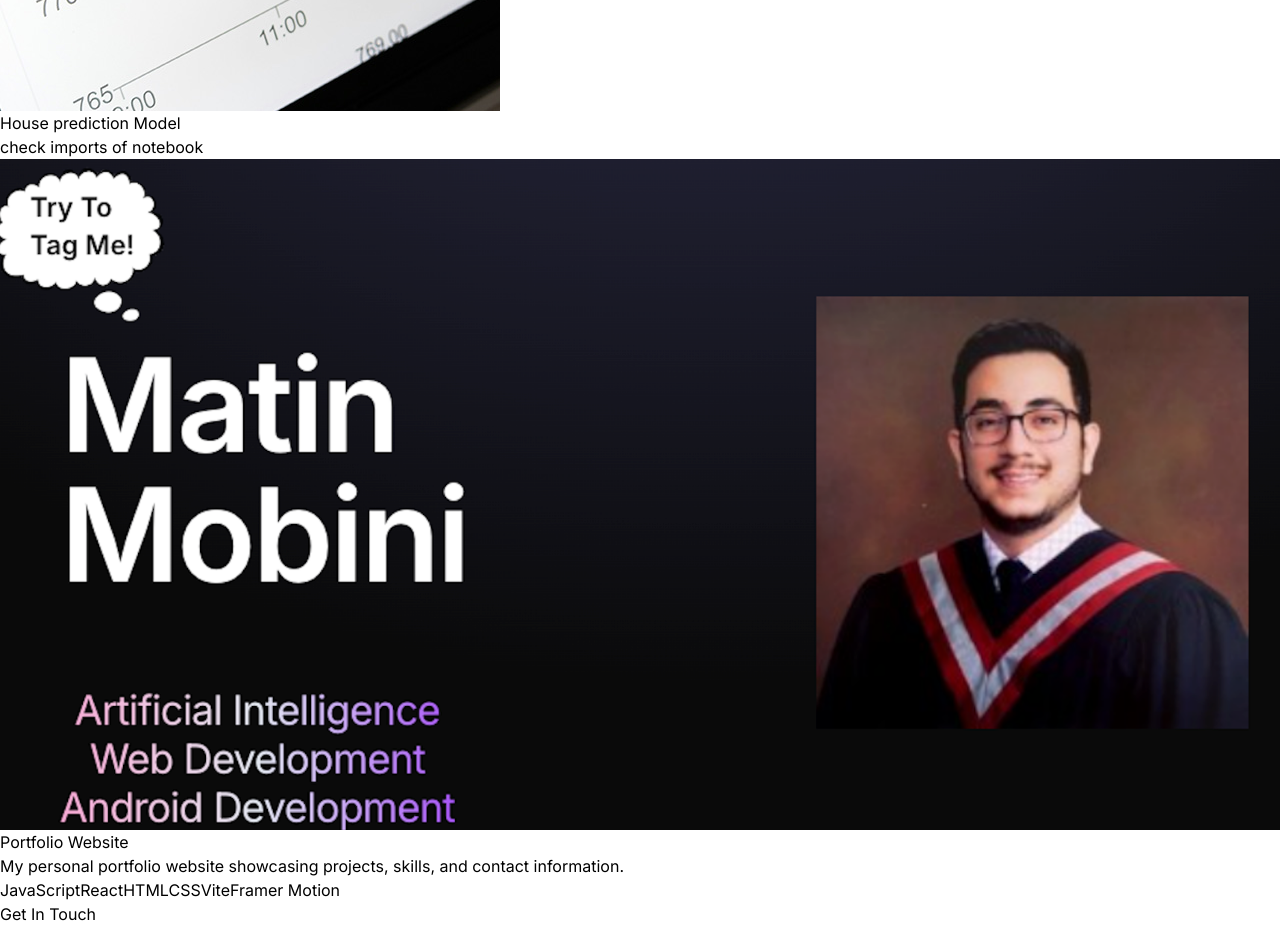
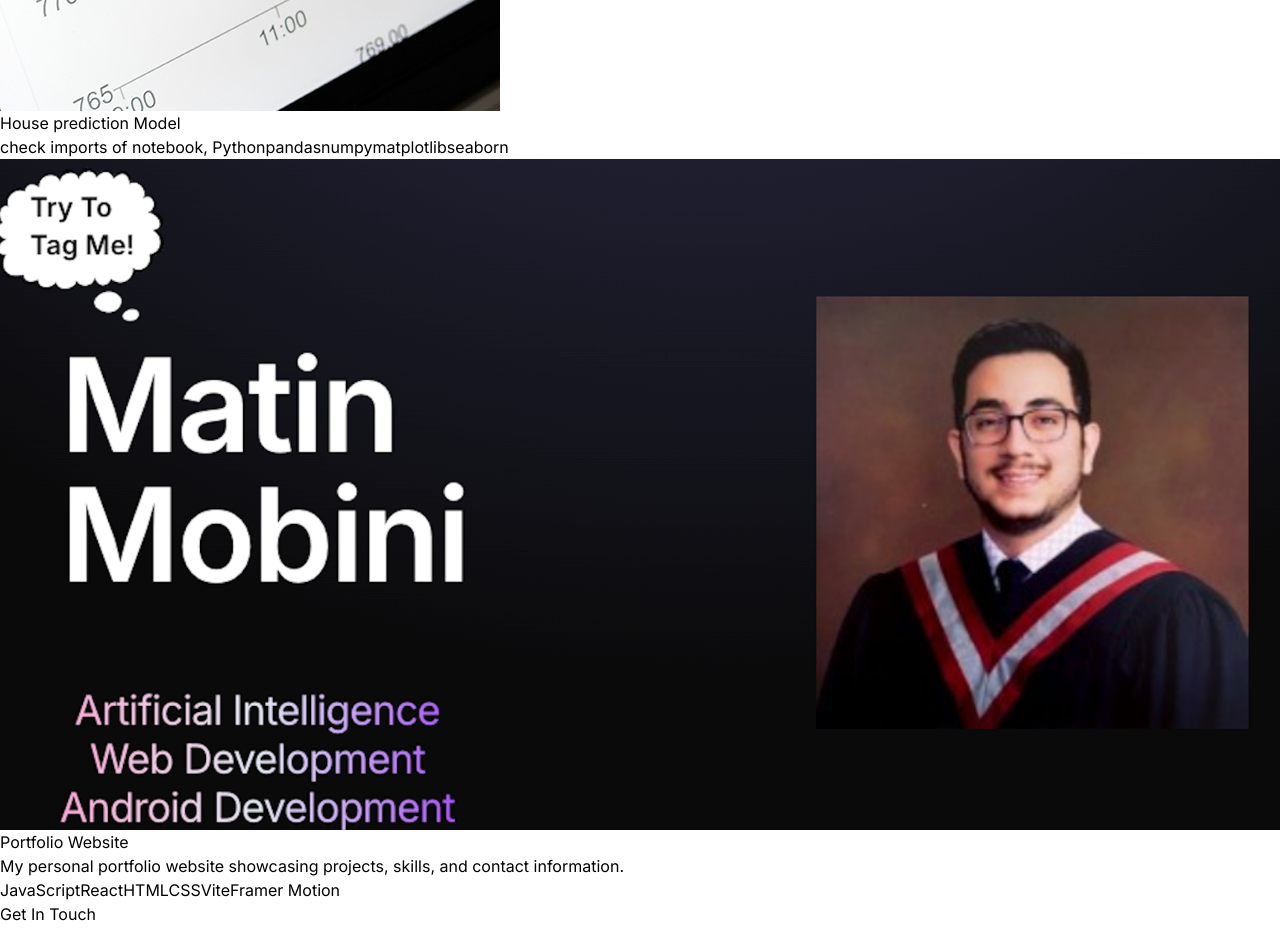
Before and after one commit to MatinHMobini/Portfolio, a React (Vite) app in the folder PortfolioPage/PortfolioPage/: page / in a window 1280 px wide. Shown: the part 4140-5070 px from the top of the page. Built offline with nearby package versions, Linux system fonts and the light colour scheme.

Commit message:
added some tech for project

```diff
--- a/PortfolioPage/PortfolioPage/src/constants/index.js
+++ b/PortfolioPage/PortfolioPage/src/constants/index.js
@@ -58,7 +58,7 @@ export const PROJECTS = [
     image: project4,
     description:
       "",
-    technologies: ["check imports of notebook", "", "", "", ""],
+    technologies: ["check imports of notebook, Python", "pandas", "numpy", "matplotlib", "seaborn"],
   },
   {
     title: "Portfolio Website",
```
